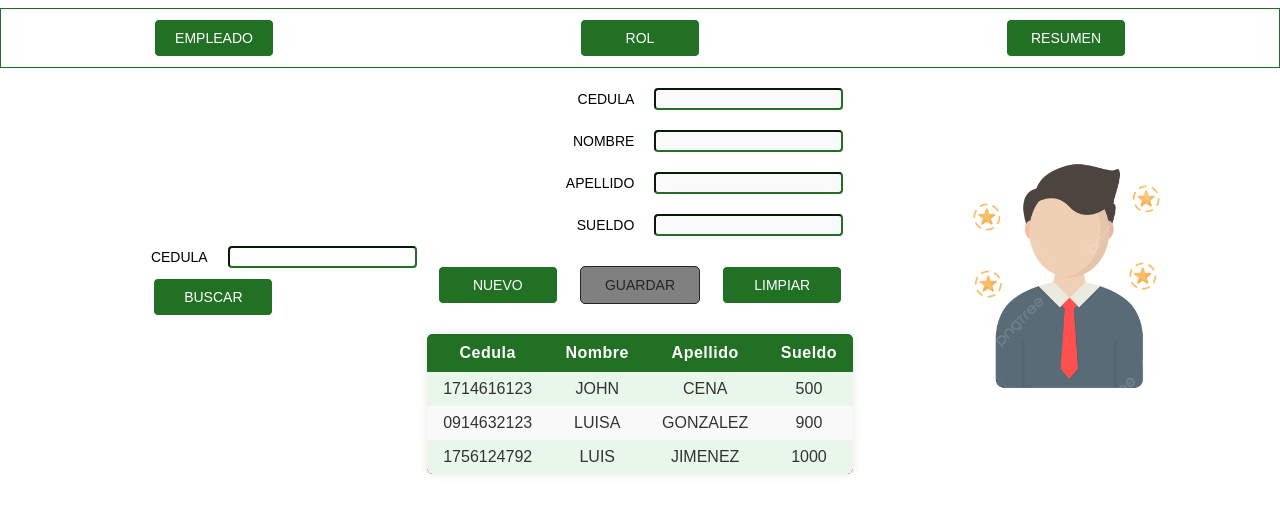
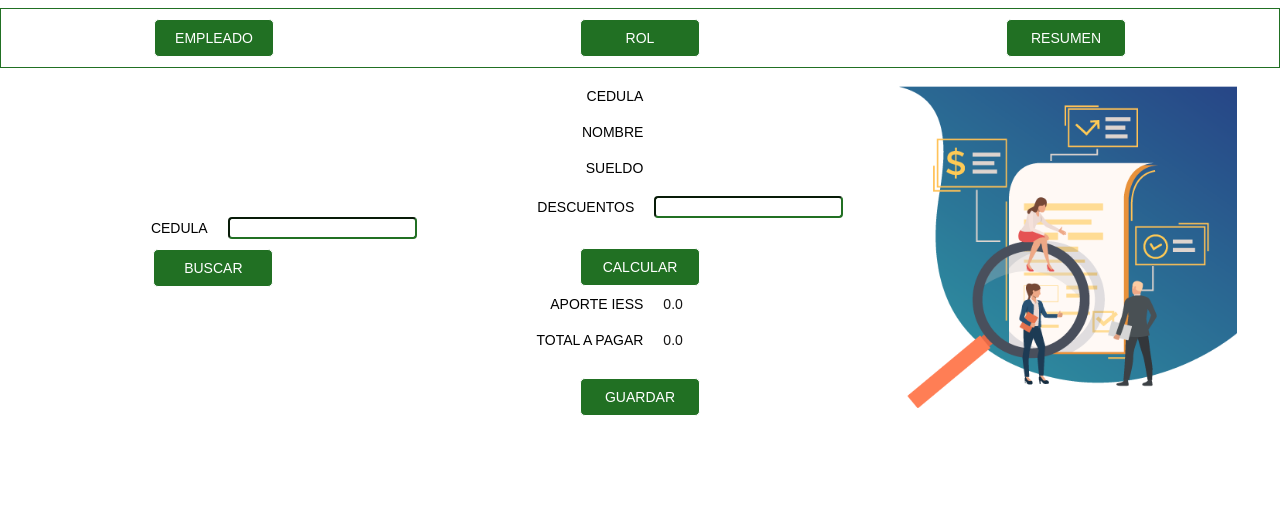
Before and after one commit to luisAristeguieta/krakeDev, a plain HTML site: page roles/roles.html in a window 1280 px wide. Both pictures are taken after a click on the button "BUSCAR". Drawn offline with Linux system fonts and the light colour scheme.

Commit message:
Se agrega y prueba funcion buscarPorRol

```diff
--- a/roles/roles.html
+++ b/roles/roles.html
@@ -8,7 +8,7 @@
     <script src="utilitariosCadena.js"></script>
 </head>
 
-<body onload="mostrarOpcionEmpleado();">
+<body onload="mostrarOpcionRol();">
     <div class="menu">
         <div class="contenedorBoton">
             <input type="button" value="EMPLEADO" class="estiloBoton" onclick="mostrarOpcionEmpleado();" />
@@ -108,7 +108,7 @@
                     </div>
                 </div>
                 <div class="contenedorBoton">
-                    <input type="button" value="BUSCAR" class="estiloBoton" />
+                    <input type="button" value="BUSCAR" class="estiloBoton" onclick="buscarPorRol();"/>
                 </div>
             </div>
 
--- a/roles/roles.js
+++ b/roles/roles.js
@@ -6,6 +6,17 @@ let empleados = [
 ]
 
 let esNuevo = false;
+
+
+
+buscarPorRol =  function(){
+    let cedula = recuperarTexto("txtBusquedaCedulaRol");
+    let empleado = buscarEmpleado(cedula);
+    mostrarTexto("infoCedula",empleado.cedula);
+    mostrarTexto("infoNombre",empleado.nombre);
+    mostrarTexto("infoSueldo",empleado.sueldo);
+}
+
 
 /* Parte del reto # 48, crear el boton limpiar */
 
```
Also changed, not shown: roles/Ejercicio/Reto 49 a.JPG (added), roles/Ejercicio/Reto 49b.JPG (added).
